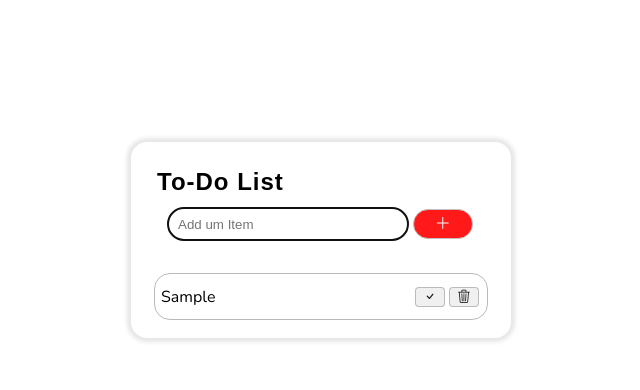
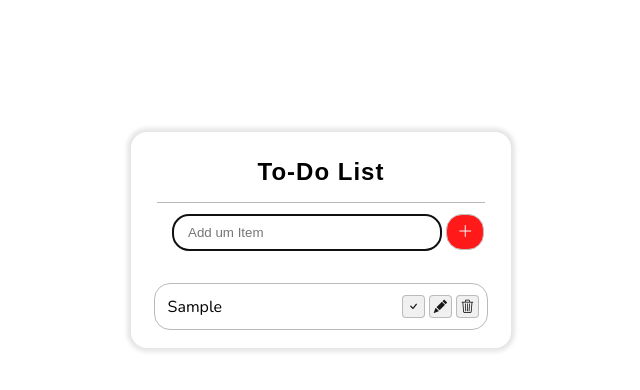
Before and after one commit to Sr-MARTINS/To-do-list, a plain HTML site: page index.html in a window 1280 px wide. Both pictures are taken after typing "Sample" into the empty fields and a click on the button 761 px from the left and 251 px from the top of the page. Shown: the whole page, without its empty margins (319-959 px from the left). Drawn offline with nearby package versions, Linux system fonts and the light colour scheme.

Commit message:
To-do List

```diff
--- a/css/style.css
+++ b/css/style.css
@@ -27,34 +27,38 @@ body {
     display: flex;
     flex-direction: column;
     padding: 1rem ;
+
 }
 .container #header h2 {
     font-family: Arial, Helvetica, sans-serif;
     font-size: 1.5rem;
     font-weight: 600;
     letter-spacing: 1px;
+    text-align: center;
     margin-bottom: .7rem;
+    padding-bottom: 1rem;
+    border-bottom:1px solid #bbb8b8 ;
 }
 
 .container #header form {
     width: 100%;
     margin: auto;
-    padding-left: 10px;
+    padding-left: 15px;
 
 }
 .container #header form input[type="text"] {
-    width: 76%;
-    height: 34px;
+    width: 270px;
+    height: 37px;
     border-radius: 1rem;
-    padding-left: 10px;
+    padding-left: 15px;
     border: none;
     border:1px solid #bbb8b8 ;
     z-index: 1;
     margin-bottom: 1rem;
 }
 .container #header form button {
-    width: 60px;
-    height: 30px;
+    width: 38px;
+    height: 36px;
     border-radius: 1rem;
     border: none;
     border: 1px solid #bbb8b8;
@@ -86,8 +90,26 @@ body {
     padding: 0 .4rem;
     margin-bottom: .5rem;
     border-radius: 1rem;
+    padding-left: 13px;
+    transition: .5s;
     border:1px solid #bbb8b8 ;
 }
+
+.container .box-itens .item.hidden {
+    display: flex;
+    justify-content: space-between;
+    align-items: center;
+    width: 100%;
+    height: 47px;
+    padding: 0 .4rem;
+    margin-bottom: .5rem;
+    border-radius: 1rem;
+    border:1px solid #bbb8b8 ;
+    background-color: #838181b4;
+    color: #363030;
+    text-decoration:line-through ;
+}
+
 .container .box-itens .item .item-cont {
     width: 74%;
     overflow-x:scroll ;
@@ -103,12 +125,13 @@ body {
 .container .box-itens .item .butns {
     display: flex;
     align-items: center;
+    margin-left:10px ;
     padding-right:-15px ;
 }
 .container .box-itens .item .butns .btn{
     margin: 2px;
-    width: 30px;
-    height: 20px;
+    width: 23px;
+    height: 23px;
     border-radius: 4px;
     border: 1px solid #80808086;
     opacity: .9;
@@ -117,4 +140,5 @@ body {
 .container .box-itens .item .butns .btn:hover {
     opacity: 1;
     cursor: pointer;
+    background-color: #bbb8b89f;
 }
--- a/script.js
+++ b/script.js
@@ -2,40 +2,7 @@ const container = document.querySelector(".container");
 const boxItens = document.querySelector(".box-itens")
 const frm = document.querySelector("form");
 
-const lista = []
-
-frm.addEventListener("submit", (e) => {
-    e.preventDefault();
-
-    const item = frm.inItem.value;
-
-    if(item == "") {
-        alert("Pfvr, adicione um item para continuarmos!")
-        frm.inItem.focus();
-        return
-    }
-    lista.push(item);
-
-    elementTemp(item)
-    frm.reset()
-    frm.inItem.focus()
-})
-
 const elementTemp = (item) => {
-    `
-    <li class="item">
-                <div class="item-cont">
-                    <p></p>
-                </div>
-
-                <div class="butns">
-                    <button class="btn" id="btEdit"> <i class="bi bi-check"></i>
-                    </button>
-                    <button class="btn" id="btDelet"> <i class="bi bi-trash3"></i>
-                    </button>
-                </div>
-            </li>
-    `
 
     const li = document.createElement("li");
     li.classList.add("item")
@@ -52,13 +19,19 @@ const elementTemp = (item) => {
     divButns.classList.add("butns")
     li.appendChild(divButns)
 
+    const btCheck = document.createElement("button");
+    const itemCheck = document.createElement("i")
+    btCheck.classList.add("btn")
+    itemCheck.classList.add("bi-check")
+    divButns.appendChild(btCheck)
+    btCheck.appendChild(itemCheck)
+
     const btEdit = document.createElement("button");
-    const itemEdd = document.createElement("i")
+    const itemEdit = document.createElement("i")
     btEdit.classList.add("btn")
-    itemEdd.classList.add("bi-check")
+    itemEdit.classList.add("bi-pencil-fill")
     divButns.appendChild(btEdit)
-    btEdit.appendChild(itemEdd)
-
+    btEdit.appendChild(itemEdit)
 
     const btDelet = document.createElement("button");
     const itemDelt = document.createElement("i")
@@ -67,14 +40,38 @@ const elementTemp = (item) => {
     divButns.appendChild(btDelet)
     btDelet.appendChild(itemDelt)
 
+    btCheck.addEventListener("click", () => {
+        li.classList.toggle("hidden")
+    });
+
     btEdit.addEventListener("click", () => {
-        let itemText = item
-    })
+        const eddText = prompt(`Editar item` )
+
+        item.innerHtml = eddText
+    });
 
     btDelet.addEventListener("click", (e) => {
-        e.target;
-        console.log(e)
+        const targtElemt = e.target;
+        const parentElemt = targtElemt.closest("li")
 
+        parentElemt.remove()
     })
 
 }
+
+
+frm.addEventListener("submit", (e) => {
+    e.preventDefault();
+
+    const item = frm.inItem.value;
+
+    if(item == "") {
+        alert("Pfvr, adicione um item para continuarmos!")
+        frm.inItem.focus();
+        return
+    }
+
+    elementTemp(item)
+    frm.reset()
+    frm.inItem.focus()
+})
```
Also changed, not shown: index.html (+1 -0 lines).
